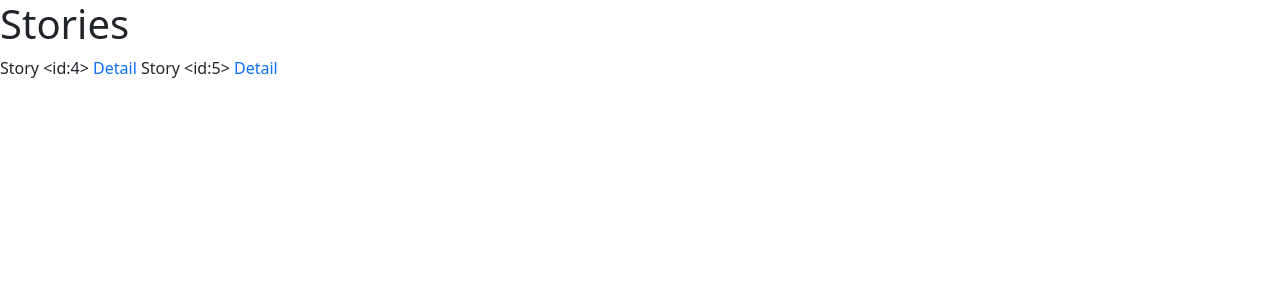
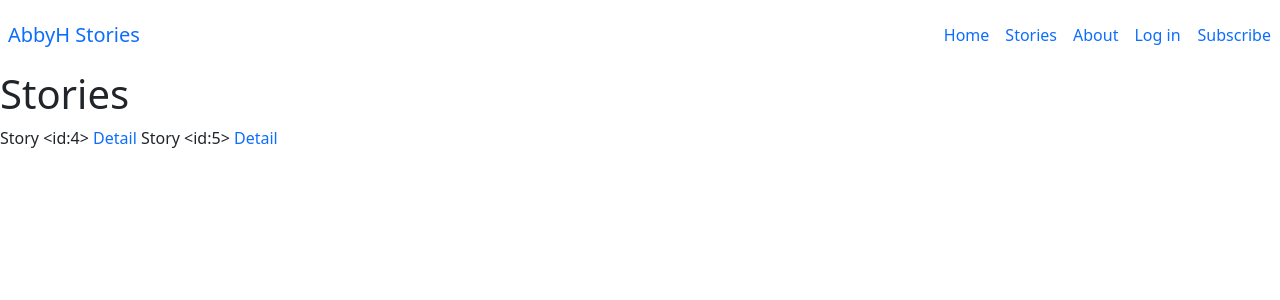
Before and after one commit to thaysom22/justAbbyH, a Django app: page /stories/ in a window 1280 px wide. Shown: the top 300 px of the page. Run offline with Django 3.2, Linux system fonts and the light colour scheme; data comes from the database, SQL or seed files in the repository; parts of the project's set-up code (start-up, migrations or seed data) failed here and were passed over; some libraries are stand-ins or nearby versions.

Commit message:
feat: update collapsible nav layout and functionality

```diff
--- a/static/css/base.css
+++ b/static/css/base.css
@@ -27,32 +27,27 @@ a {
     max-height: 100vh;  /* prevent overflow due to 100vh + 70px content height */
 }
 
-.navbar .navbar-collapse .navbar-nav {
+.navbar .navbar-collapse {
     justify-content: flex-end;
     align-items: center;
 }
 
-.navbar .navbar-brand-wrapper,
-.navbar .navbar-toggler-wrapper {
-    padding: .25rem;
-    z-index: 100;
-    height: 70px;
-    display: flex;
+.navbar .navbar-collapse .navbar-nav {
     align-items: center;
-    justify-content: center;
-    margin: 0 .5rem;
 }
 
 .navbar .navbar-brand,
-.navbar .navbar-toggler {
+.navbar .navbar-toggler:not(.collapsed) {
+    z-index: 100;
+    height: 50px;
     padding: .25rem;
+    margin: 10px .25rem;
     display: flex;
     align-items: center;
     justify-content: center;
 }
 
 .navbar .navbar-toggler {
-    transition: none;
     border: none;
 }
 
--- /dev/null
+++ b/static/js/navbar.js
@@ -0,0 +1,10 @@
+/*
+attach click event listener to toggle .hide class
+for all content after navbar in document and
+toggle between bars and times icons for
+collapsible navbar toggler
+*/
+$('.navbar-toggler').click(() => {
+    $('#hide-when-nav-expanded').toggleClass('hide');
+    $('.navbar-toggler-icon i').toggleClass(['fa-bars', 'fa-times']);
+});
--- a/subscribe/templates/subscribe/subscribe.html
+++ b/subscribe/templates/subscribe/subscribe.html
@@ -35,6 +35,7 @@
 {% endblock %}
 
 {% block extra_postloadjs %}
+    {# overwrite parent block #}
     {# output template variables in script element accessible to external script via id attributes #}
     {{ stripe_public_key|json_script:"id_stripe_public_key" }}
     {{ client_secret|json_script:"id_client_secret" }}
--- a/templates/base.html
+++ b/templates/base.html
@@ -35,16 +35,16 @@
         {% include 'includes/navbar.html' %}
     {% endblock %}
 
-    {% block messages %}
-        {% include 'includes/messages.html' %}
-    {% endblock %}
+    <div id="hide-when-nav-expanded">
 
-    {% block content %}
-    {% endblock %}
+        {% block content %}
+        {% endblock %}
 
-    {% block footer %}
-        {% include 'includes/footer.html' %}
-    {% endblock %}
+        {% block footer %}
+            {% include 'includes/footer.html' %}
+        {% endblock %}
+
+    </div>
 
     {% block core_postloadjs %}
         <script src="https://code.jquery.com/jquery-3.6.0.min.js" integrity="sha256-/xUj+3OJU5yExlq6GSYGSHk7tPXikynS7ogEvDej/m4=" crossorigin="anonymous"></script>
@@ -53,6 +53,7 @@
     {% endblock %}
 
     {% block extra_postloadjs %}
+        <script src="{% static 'js/navbar.js' %}"></script>
     {% endblock %}
 </body>
 </html>
--- /dev/null
+++ b/templates/includes/messages.html
@@ -0,0 +1,5 @@
+{% if messages %}
+    {% for message in messages %}
+        <p>{{ message }}</p>
+    {% endfor %}
+{% endif %}
--- /dev/null
+++ b/templates/includes/navbar.html
@@ -0,0 +1,29 @@
+<nav class="navbar navbar-expand-lg">
+    <a class="navbar-brand" href="{% url 'index' %}">AbbyH Stories</a>
+    <button class="navbar-toggler collapsed" type="button" data-bs-toggle="collapse" data-bs-target="#navbarSupportedContent" aria-controls="navbarSupportedContent" aria-expanded="false" aria-label="Toggle navigation">
+        <span class="navbar-toggler-icon fa-icon-center"><i class="fas fa-bars"></i></span>
+    </button>
+    <div class="navbar-collapse collapse" id="navbarSupportedContent">
+        <ul class="navbar-nav">
+            <li class="nav-item">
+                <a class="nav-link active" aria-current="page" href="{% url 'index' %}">Home</a>
+            </li>
+            <li class="nav-item">
+                <a class="nav-link" href="{% url 'stories' %}">Stories</a>
+            </li>
+            <li class="nav-item">
+                <a class="nav-link" href="{% url 'about' %}">About</a>
+            </li>
+            <li class="nav-item">
+                {% if user.is_authenticated %}
+                    <a class="nav-link" href="{% url 'logout' %}">Log out</a>
+                {% else %}
+                    <a class="nav-link" href="{% url 'login' %}">Log in</a>
+                {% endif %}
+            </li>
+            <li class="nav-item">
+                <a class="nav-link btn" href="{% url 'subscribe' %}">Subscribe</a>
+            </li>
+        </ul>
+    </div>
+</nav>
```
Also changed, not shown: stories/migrations_development/0002_auto_20210812_1123.py (added, +48 -0 lines), stories/migrations_production/0003_auto_20210812_0853.py (added, +54 -0 lines), subscribe/migrations/0002_auto_20210812_1123.py (added), templates/includes/footer.html (added).
